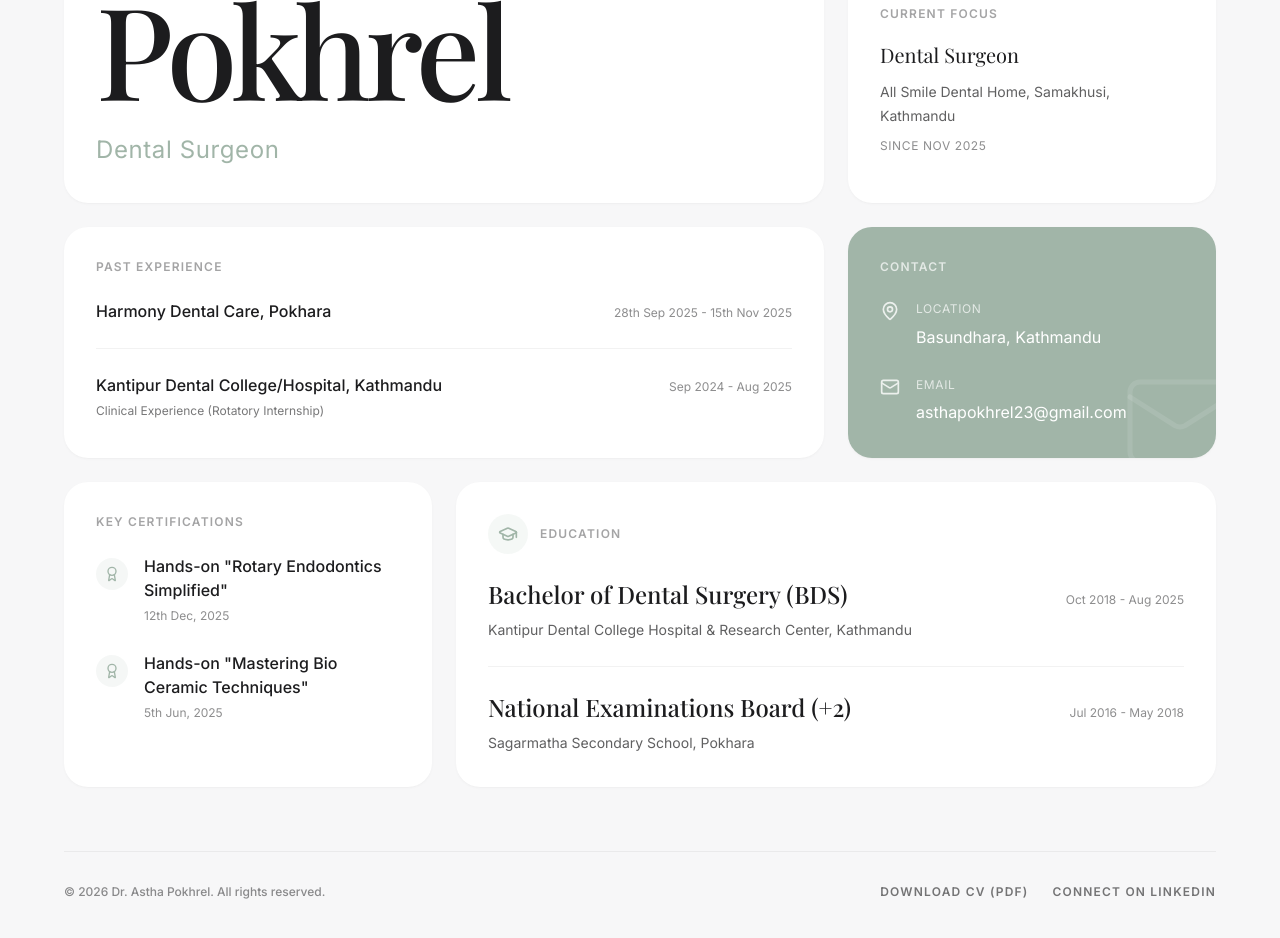
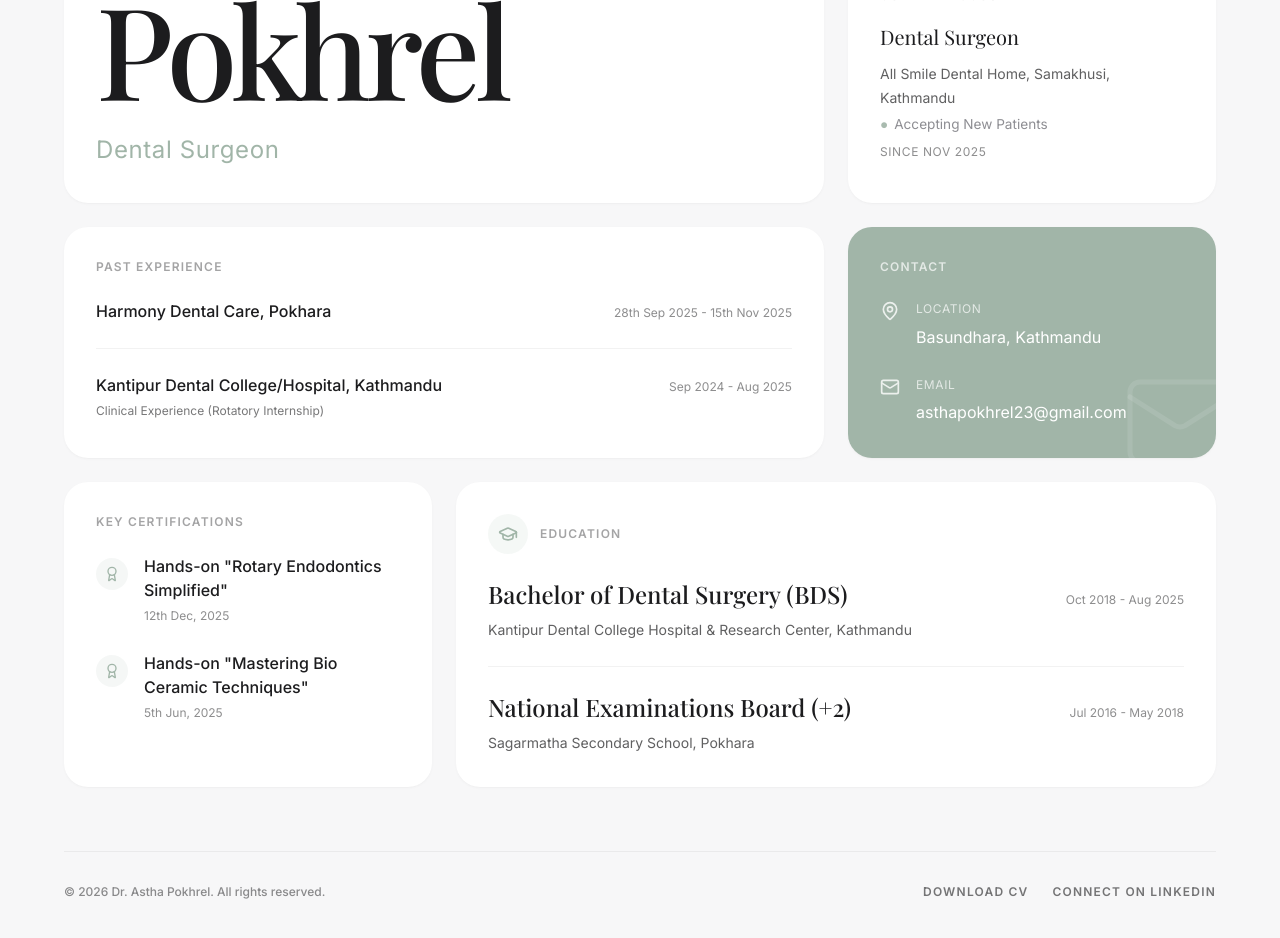
Before and after one commit to sakshamshrestha2/astha-web_v2.0, a React (Vite) app: page / in a window 1280 px wide. Shown: the part 460-1398 px from the top of the page. Built offline with nearby package versions, Linux system fonts and the light colour scheme; a web font is replaced by a local one.

Commit message:
feat: update current status and download label
Add "Accepting New Patients" status indicator and simplify the download button label.

```diff
--- a/src/App.tsx
+++ b/src/App.tsx
@@ -79,7 +79,8 @@ export default function App() {
           <h2 className="text-xs font-semibold uppercase tracking-widest text-charcoal/40 mb-4">Current Focus</h2>
           <p className="font-light leading-[1.7] font-serif text-xl mb-2">Dental Surgeon</p>
           <p className="font-light leading-[1.7] text-charcoal/70 text-sm mb-1">All Smile Dental Home, Samakhusi, Kathmandu</p>
-          <p className="font-light leading-[1.7] text-charcoal/50 text-xs uppercase tracking-wider mt-1">Since Nov 2025</p>
+          <p className="text-[#8E8E93] text-[0.85rem] before:content-['●'] before:mr-[6px] before:text-sage before:animate-pulse">Accepting New Patients</p>
+          <p className="font-light leading-[1.7] text-charcoal/50 text-xs uppercase tracking-wider mt-2">Since Nov 2025</p>
         </BentoCard>
 
         {/* Card 4: Past Experience */}
@@ -206,7 +207,7 @@ export default function App() {
             onClick={() => window.print()}
             className="text-xs font-semibold tracking-widest text-charcoal/60 hover:text-sage uppercase transition-colors"
           >
-            Download CV (PDF)
+            Download CV
           </button>
           <a
             href="https://www.linkedin.com/in/dr-astha-pokhrel-ds/"
```
